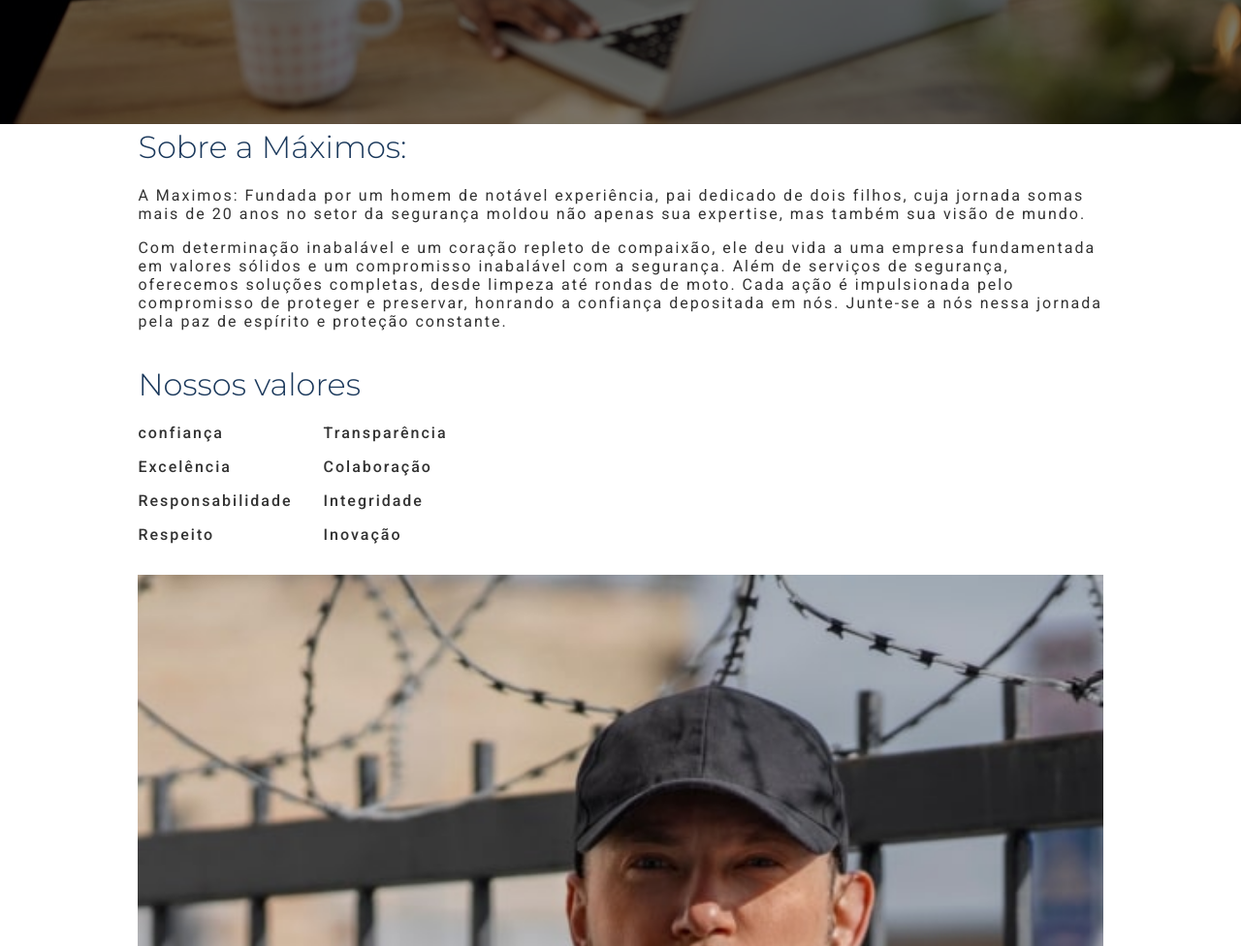
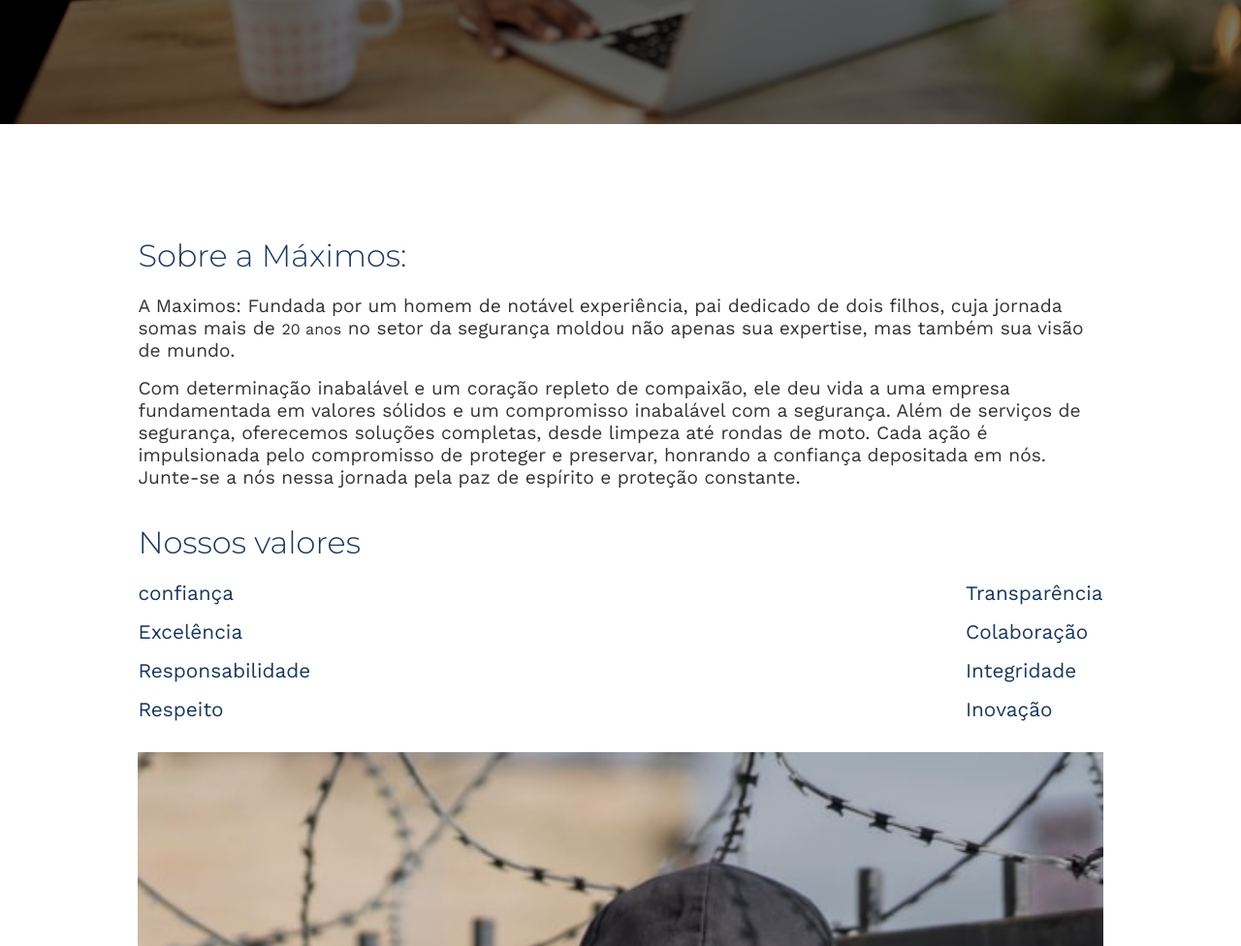
Before and after one commit to rlxmts/maximus, a plain HTML site: page index.html in a window 1280 px wide. Shown: the part 672-1648 px from the top of the page at 97% size. Drawn offline with nearby package versions, Linux system fonts and the light colour scheme.

Commit message:
correções texto sobre

```diff
--- a/index.html
+++ b/index.html
@@ -6,7 +6,7 @@
     <link rel="preconnect" href="https://fonts.googleapis.com">
     <link rel="preconnect" href="https://fonts.gstatic.com" crossorigin>
     <link href="https://fonts.googleapis.com/css2?family=Montserrat:ital,wght@0,100..900;1,100..900&family=Roboto:ital,wght@0,100;0,300;0,400;0,500;0,700;0,900;1,100;1,300;1,400;1,500;1,700;1,900&display=swap" rel="stylesheet">
-    <link href="https://fonts.googleapis.com/css2?family=Roboto+Condensed:ital,wght@0,100..900;1,100..900&display=swap" rel="stylesheet">
+    <link href="https://fonts.googleapis.com/css2?family=Work+Sans:ital,wght@0,100..900;1,100..900&display=swap" rel="stylesheet">
     <link rel="stylesheet" href="./styles/style.css">
     <script src="index.js" defer></script>
     <link rel="shortcut icon" href="./img/favicon.png" type="image/x-icon">
--- a/styles/abstract/_mixins.scss
+++ b/styles/abstract/_mixins.scss
@@ -25,8 +25,8 @@
 @mixin textos($cor){
     z-index: 9;
     font-family: variaveis.$font-textos;
-    font-size: 1rem;
+    font-size: 1.2rem;
     font-weight: 400;
-    letter-spacing: 2px;
+    //letter-spacing: 2px;
     color: $cor;
 }
--- a/styles/abstract/_variaveis.scss
+++ b/styles/abstract/_variaveis.scss
@@ -6,4 +6,4 @@
 
 //fonts do site
 $font-titulo: "Montserrat", sans-serif;
-$font-textos: "Roboto", sans-serif;
+$font-textos: "Work Sans", sans-serif;
--- a/styles/components/_sobre.scss
+++ b/styles/components/_sobre.scss
@@ -5,11 +5,11 @@
     @include mixins.container();
     .container{
         @include mixins.flex-jc-al(normal, start);
+        margin-top: 7rem;
 
         div{
             @include mixins.flex-jc-al(normal, start);
             gap: 1rem;
-
             h2{
                 @include mixins.titulo(variaveis.$cor-principal);
                 font-size: 2rem;
@@ -24,15 +24,16 @@
             margin-top: 2rem;
         }
         ul{
-            @include mixins.flex-jc-al(normal, center);
+            @include mixins.flex-jc-al(space-between, center);
             gap: 2rem;
             width: 100%;
             margin-top: 1rem;
             flex-direction: row;
             margin-bottom: 2rem;
             li{
-                @include mixins.textos(variaveis.$cinza-escuro);
-                font-weight: 500;
+                @include mixins.textos(variaveis.$cor-principal);
+                font-weight: 400;
+                font-size: 1.3rem;
             }
         }
     }
```
Also changed, not shown: styles/style.css, 1 other file.
